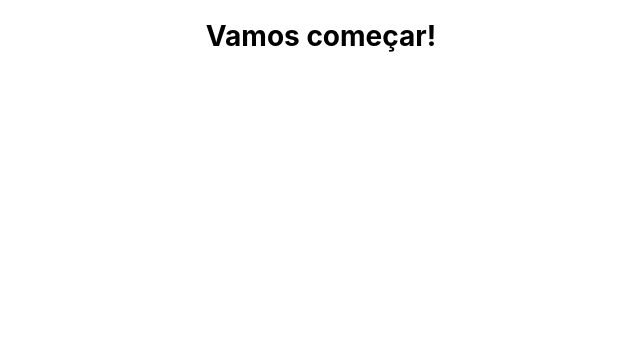
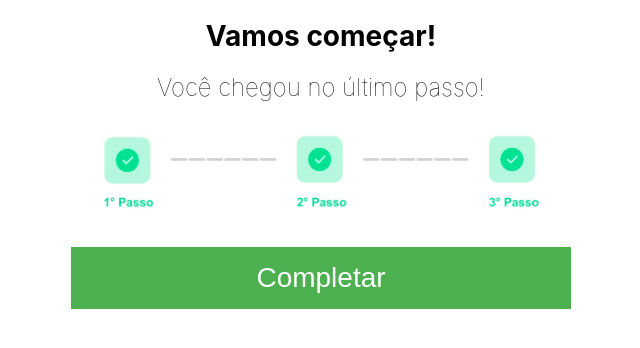
Before and after one commit to guilsa/irruptor, a React (Create React App) app: page /passo3 in a window 1280 px wide. Shown: the top 348 px of the page, without its empty margins (319-959 px from the left). Built offline with nearby package versions, Linux system fonts and the light colour scheme.

Commit message:
Add step 3

```diff
--- a/src/App.js
+++ b/src/App.js
@@ -2,7 +2,7 @@ import React from 'react'
 import { BrowserRouter as Router, Route, Switch } from 'react-router-dom'
 import { Passo1 } from './Passo1'
 import { Passo2 } from './Passo2'
-// import { Passo3 } from './Passo3'
+import { Passo3 } from './Passo3'
 // import { Resultado } from './Resultado'
 import { Header } from './components/Header'
 
@@ -14,7 +14,7 @@ function App() {
         <Switch>
           <Route exact path='/' component={Passo1} />
           <Route path='/passo2' component={Passo2} />
-          {/* <Route path='/passo3' component={Passo3} /> */}
+          <Route path='/passo3' component={Passo3} />
           {/* <Route path='/resultado' component={Resultado} /> */}
         </Switch>
       </Router>
--- /dev/null
+++ b/src/Passo3.js
@@ -0,0 +1,67 @@
+import React from 'react'
+import { useHistory } from 'react-router-dom'
+import { useData } from './DataContext'
+import { useForm } from 'react-hook-form'
+import { yupResolver } from '@hookform/resolvers/yup'
+import * as yup from 'yup'
+import steps from './images/passo-3.jpg'
+
+const schema = yup.object().shape({
+  fullName: yup
+    .string()
+    .matches(/^([^0-9]*)$/, 'Nome não pode ter números')
+    .required('Esse campo é necessário'),
+  email: yup
+    .string()
+    // .matches(/^([^0-9]*)$/, 'Last name should not contain numbers')
+    .required('Esse campo é necessário'),
+})
+
+export const Passo3 = () => {
+  const { setValues, data } = useData()
+  const history = useHistory()
+  const { register, handleSubmit, errors } = useForm({
+    defaultValues: {
+      mother_full_name: data.mother_full_name,
+      gender: data.gender,
+      birth_state: data.birth_state,
+      birth_city: data.birth_city,
+      degree: data.degree,
+      marital_status: data.marital_status,
+      id_type: data.id_typ,
+      id_num: data.id_num,
+      id_issuer: data.id_issuer,
+      id_issuer_state: data.id_issuer_state,
+      id_exp: data.id_exp,
+      bank_name: data.bank_name,
+      bank_account_type: data.bank_account_type,
+      bank_account_num: data.bank_account_num,
+      loan_intent: data.loan_intent,
+    },
+    mode: 'onBlur',
+    // resolver: yupResolver(schema),
+  })
+
+  const onSubmit = (data) => {
+    console.log('hi');
+    // history.push('/')
+    // setValues(data)
+  }
+
+  return (
+    <div>
+      <h2 style={{ textAlign: 'center', marginBottom: 30 }}>
+        Você chegou no último passo!
+        <br />
+        <img
+          style={{ marginTop: 30, width: 445, height: 79 }}
+          src={steps}
+          alt='Steps'
+        />
+      </h2>
+      <form onSubmit={handleSubmit(onSubmit)}>
+        <button disabled>Completar</button>
+      </form>
+    </div>
+  )
+}
```
